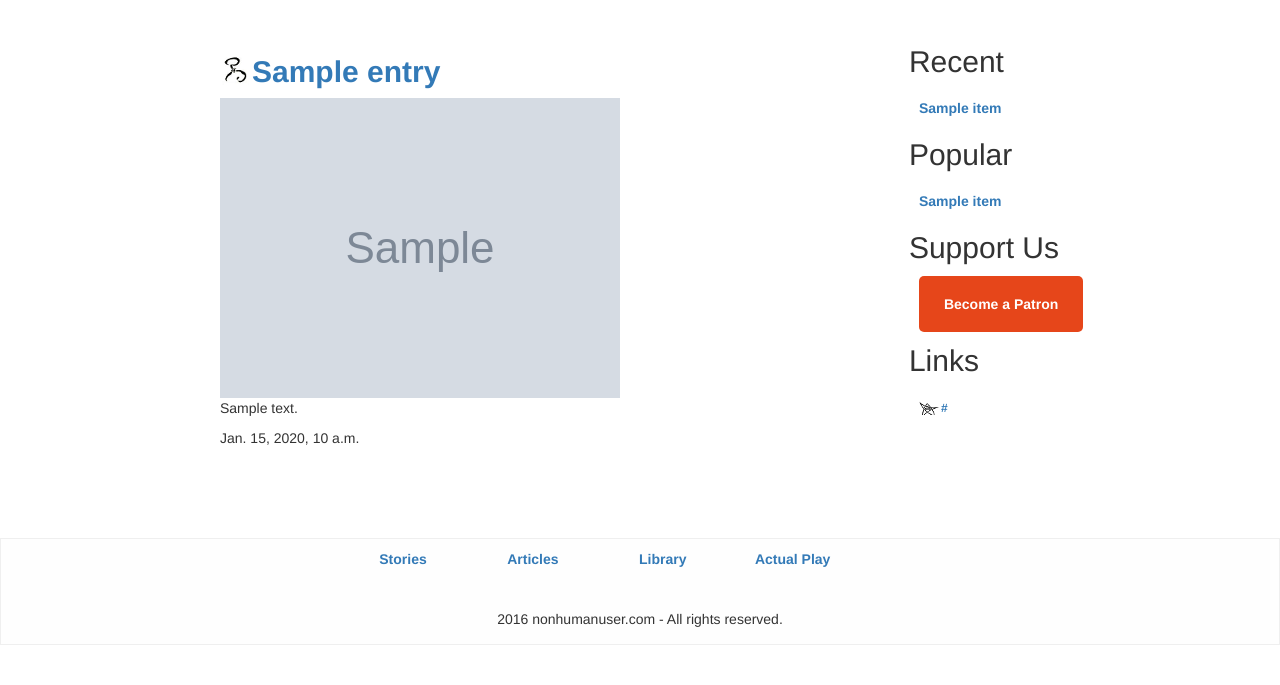
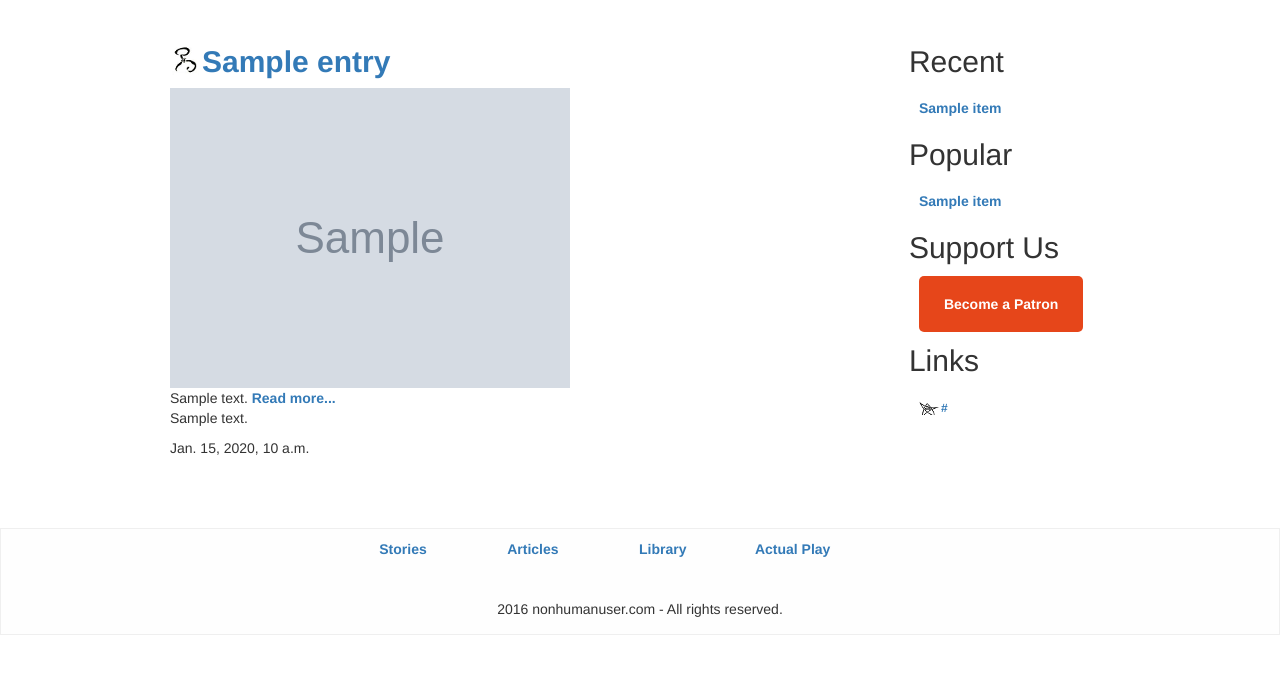
Before and after one commit to bane138/nonhumanuser, a Django app: template templates/app/search_results.html in a window 1280 px wide. Shown: the part 115-800 px from the top of the page. Run offline with Django 3.2, Linux system fonts and the light colour scheme; tables that the repository leaves empty hold one stand-in row (Sample ...); the template is opened without the code that fills it: values named after a table or form of the project are taken from there, most other values are stand-ins (such as "Sample title", 1, 10 or a date in 2020); some libraries are stand-ins or nearby versions.

Commit message:
fix search page

```diff
--- a/templates/app/search_results.html
+++ b/templates/app/search_results.html
@@ -7,9 +7,9 @@
 {% block content %}
 <div class="page frontpage">
   <div class="content">
-    <ul>
     {% for entry in found_entries %}
-      <li>
+    <article>
+      <div class="center">
         {% if entry.group %}
         <h2><a class="lg_icon_class_actual_play" href="actual_play/{{ entry.group.slug }}/{{ entry.slug }}">{{ entry.title }}</a></h2>
         <a href="actual_play/{{ entry.group.slug }}/{{ entry.slug }}">
@@ -25,11 +25,22 @@
         <img src="{{ entry.image.url }}" alt="{{ entry.title }}" />
         {% endif %}
         </a>
+        <div>{{ entry.description|safe }}
+          {% if entry %}
+            {% if entry.group %}
+            <span><a href="actual_play/{{ entry.group.slug }}/{{ entry.slug }}">Read more...</a></span>
+            {% elif entry.category %}
+            <span><a href="{{ entry.category.name }}/{{ entry.slug }}">Read more...</a></span>
+            {% else %}
+            <span><a href="library/{{ entry.item_type }}/{{ entry.slug }}">Read more...</a></span>
+            {% endif %}
+          {% endif %}
+        </div>
         <p>{{ entry.description|safe }}</p>
         <p class="date">{{ entry.created_date }}</p>
-      </li>
+      </div>
+    </article>
     {% endfor %}
-    </ul>
   </div>
   <div class="sidebar">
     {% include 'sidebar.html' %}
```
